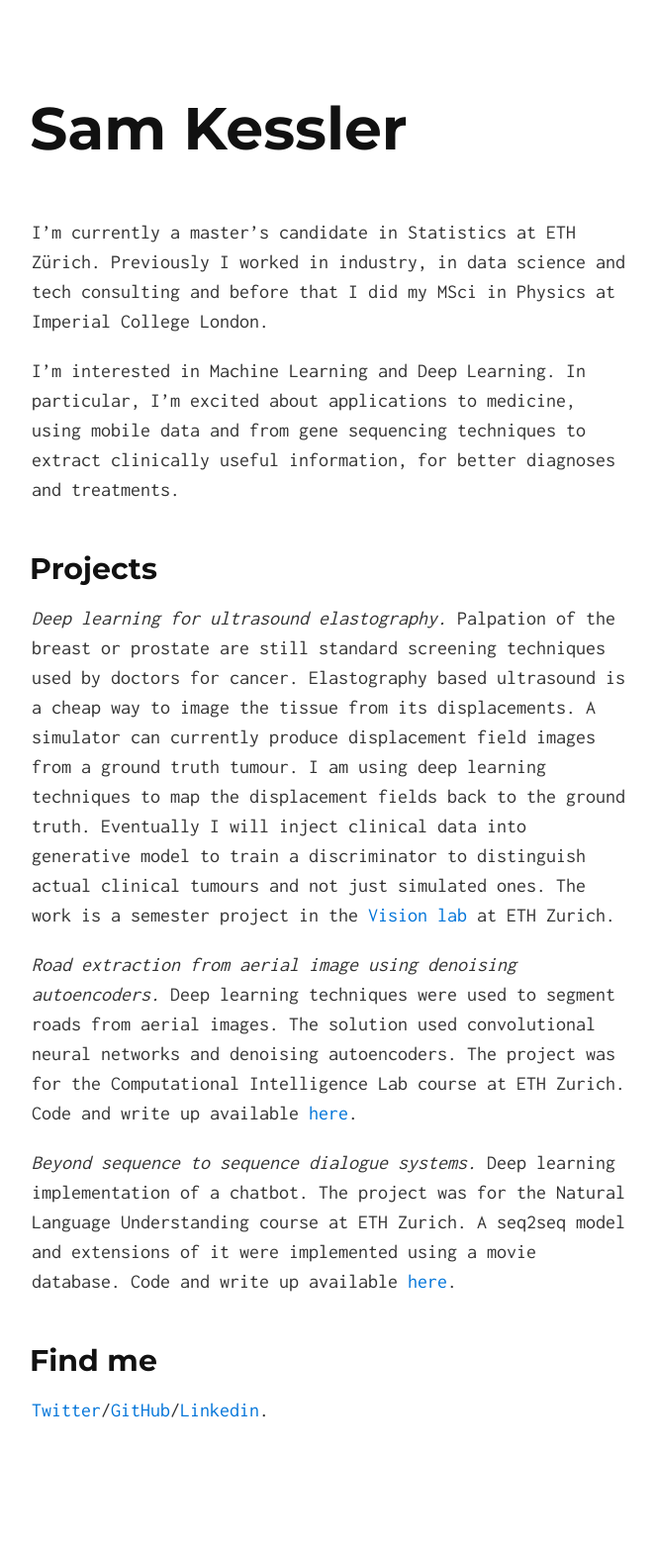
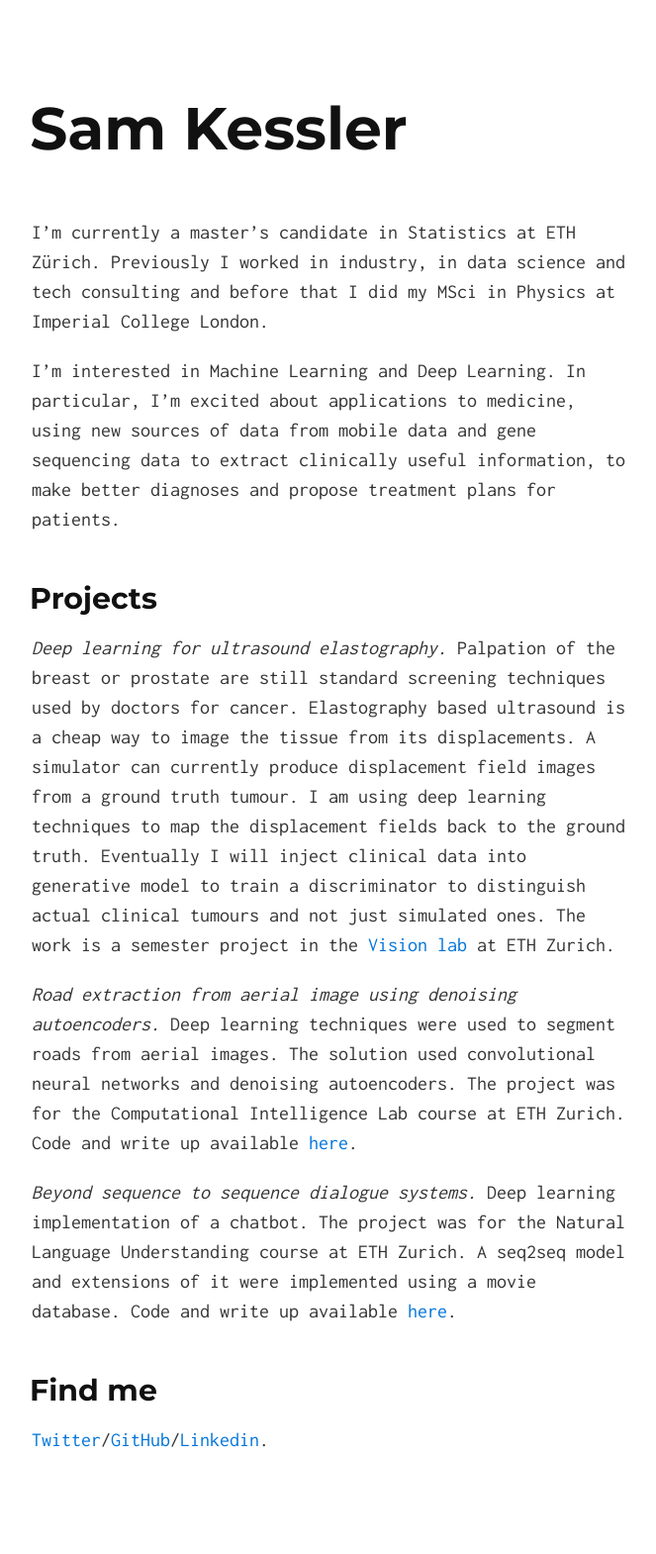
Before and after one commit to skezle/skezle.github.io, a Jekyll site: the page built from index.md, in a window 1280 px wide. Shown: the whole page at 99% size, without its empty margins (308-971 px from the left). Built offline with Jekyll 4.4.1, drawn with Linux system fonts in a browser that asks for light colours; before the commit the page ends 1540 px from its top, so only the background shows below that.

Commit message:
small edits

```diff
--- a/index.md
+++ b/index.md
@@ -4,7 +4,7 @@ layout: default
 
 I'm currently a master's candidate in Statistics at ETH Zürich. Previously I worked in industry, in data science and tech consulting and before that I did my MSci in Physics at Imperial College London.
 
-I'm interested in Machine Learning and Deep Learning. In particular, I'm excited about applications to medicine, using mobile data and from gene sequencing techniques to extract clinically useful information, for better diagnoses and treatments.
+I'm interested in Machine Learning and Deep Learning. In particular, I'm excited about applications to medicine, using new sources of data from mobile data and gene sequencing data to extract clinically useful information, to make better diagnoses and propose treatment plans for patients.
 
 ## Projects
 
```
